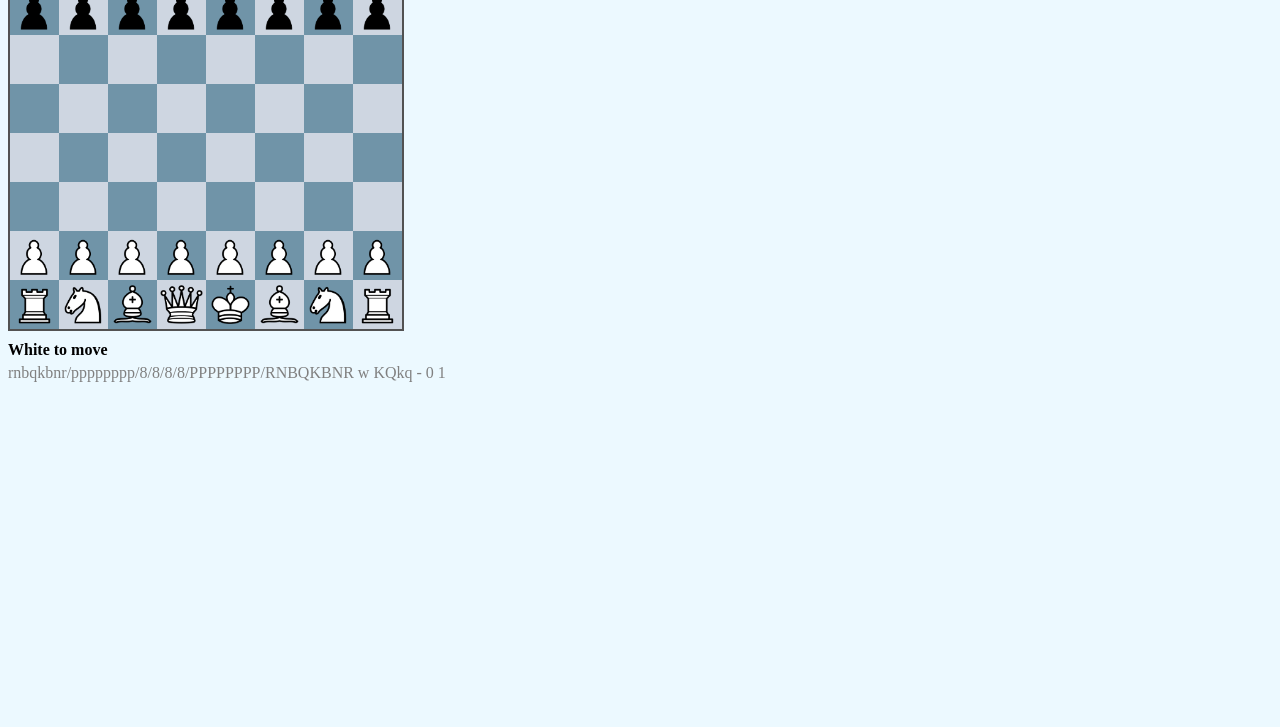
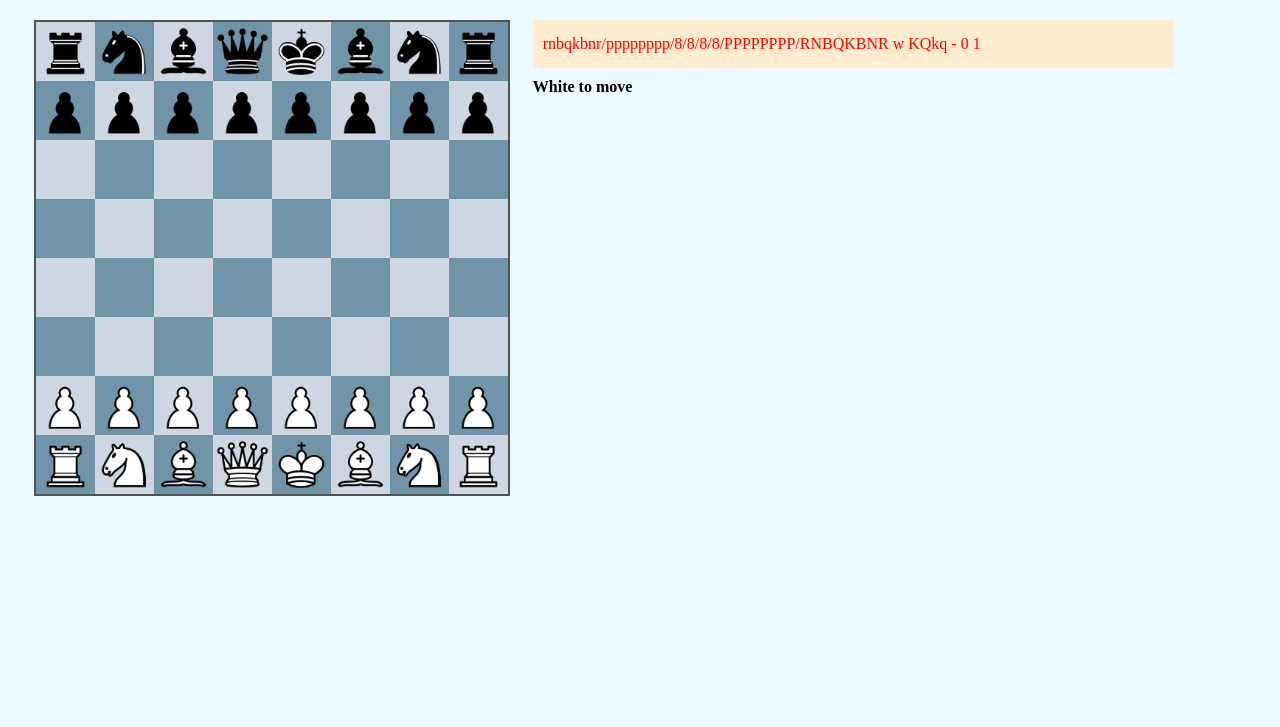
Before and after one commit to AkshayK-960/chessbot, a website: page index.html in a window 1280 px wide. Shown: the part 73-800 px from the top of the page. Drawn offline with nearby package versions, Linux system fonts and the light colour scheme.

Commit message:
update index.html layout

```diff
--- a/index.html
+++ b/index.html
@@ -10,13 +10,30 @@
         <script src="./node_modules/jquery/dist/jquery.min.js"></script>
         <script src="./chess.min.js"></script>
         <script src="./chessboardjs-1.0.0/js/chessboard-1.0.0.min.js"></script>
+
     </head>
 
     <body>
-        <div id="board1" style="width: 400px"></div>
+
+        <h1>Chess Bot</h1>
+        <div style="display: flex; align-items: flex-start; gap: 2vw; padding: 1vw 2vw;">
+            <div id="board1" style="width: 37vw; max-width: 600px;"></div>
+            <div style="display: flex; flex-direction: column; gap: 10px;">
+
+
+                <div id="game-info" style="background-color: blanchedalmond; width: 50vw; padding: 10px; box-sizing: border-box;">
+                    <div id="fen" style="margin-top: 5px; color: rgb(255, 0, 0);"></div>
+                    <div id="pgn" style="margin-top: 5px; color: rgb(0, 115, 255);"></div>
+                </div>
+                <div id="status" style="font-weight: bold;"></div>
+            </div>
+        </div>
+
+
+
+
         <div id="status" style="margin-top: 10px; font-weight: bold;"></div>
-        <div id="fen" style="margin-top: 5px; color: gray;"></div>
-        <div id="pgn" style="margin-top: 5px; color: gray;"></div>
+
 
         <script src="script.js"></script>
 
```
